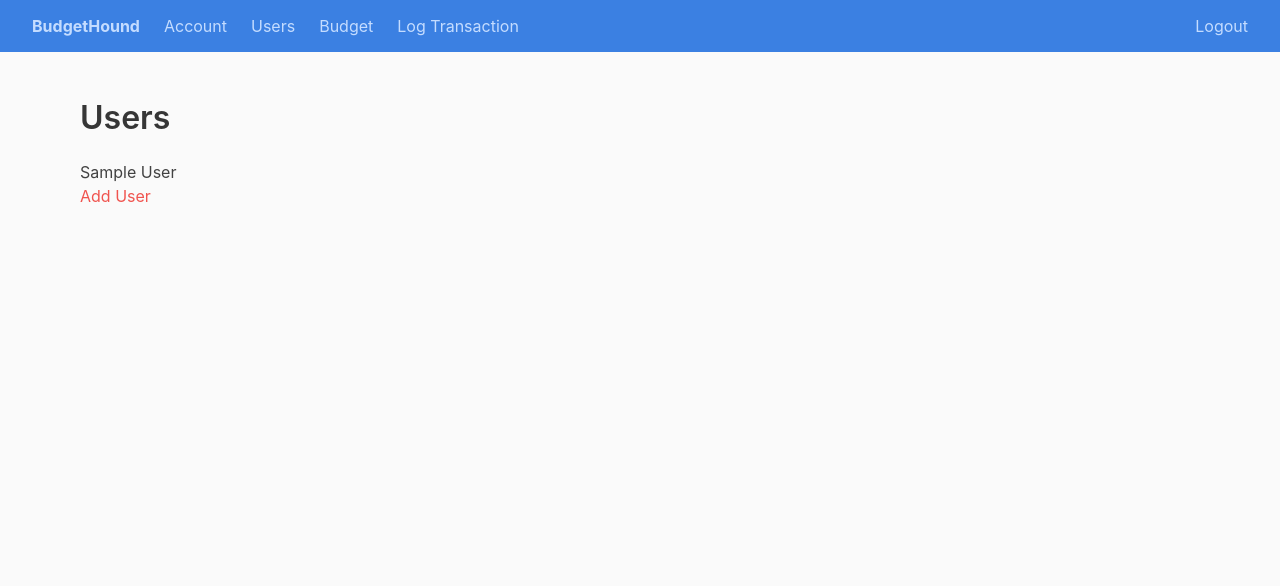
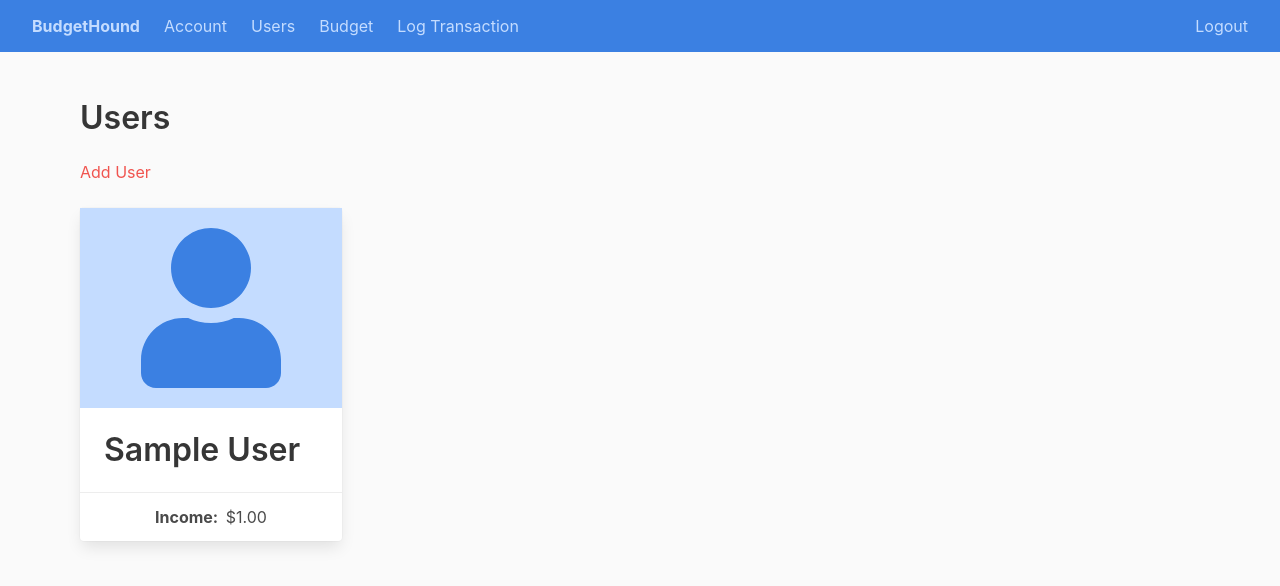
Before and after one commit to chase-ramsey/budgethound, a Django app: page /account/users/ in a window 1280 px wide. Shown: the top 586 px of the page. Run offline with Django 3.2, Linux system fonts and the light colour scheme; a user stored in the database is signed in; tables that the repository leaves empty hold one stand-in row (values such as "Sample post"); parts of the project's set-up code (start-up, migrations or seed data) failed here and were passed over; some libraries are stand-ins or nearby versions.

Commit message:
Update user list layout; add favicon

```diff
--- a/app/static/main.css
+++ b/app/static/main.css
@@ -48,3 +48,10 @@ a.navbar-item.is-hidden-desktop:hover {
     border-radius: 4px;
     box-shadow: 0 0 1px #4a4a4a;
 }
+
+.card-image {
+    text-align: center;
+    padding: 20px;
+    background: #C4DCFF;
+    color: #3B80E2;
+}
--- a/templates/account/user.html
+++ b/templates/account/user.html
@@ -3,12 +3,26 @@
 
 {% block content %}
 <div class="section">
-    <h1 class="title">Users</h1>
-    <ul>
-        {% for account_user in account_users %}
-        <li>{{ account_user.name }}</li>
-        {% endfor %}
-    </ul>
-    <a href="{% url 'user_create' %}">Add User</a>
+    <div class="container">
+        <h1 class="title">Users</h1>
+        <a href="{% url 'user_create' %}">Add User</a><br><br>
+        <div class="columns">
+            {% for account_user in account_users %}
+            <div class="column is-one-quarter">
+                <div class="card">
+                    <div class="card-image">
+                        <i class="fas fa-user fa-10x"></i>
+                    </div>
+                    <div class="card-content">
+                        <h3 class="title">{{ account_user.name }}</h3>
+                    </div>
+                    <footer class="card-footer">
+                        <p class="card-footer-item"><b>Income: &nbsp;</b> ${{ account_user.income }}</p>
+                    </footer>
+                </div>
+            </div>
+            {% endfor %}
+        </div>
+    </div>
 </div>
 {% endblock %}
--- a/templates/base.html
+++ b/templates/base.html
@@ -5,6 +5,7 @@
 <head>
     <meta name="viewport" content="width=device-width, initial-scale=1">
     <title>BudgetHound {% block extra_title %}{% endblock %}</title>
+    <link rel="shortcut icon" type="image/png" href="{% static 'spacedog.png' %}"/>
     <link rel="stylesheet" href="https://cdnjs.cloudflare.com/ajax/libs/bulma/0.6.2/css/bulma.min.css">
     <script defer src="https://use.fontawesome.com/releases/v5.0.0/js/all.js"></script>
     <link rel="stylesheet" href="{% static 'main.css' %}">
```
Also changed, not shown: app/static/spacedog.png (added).
